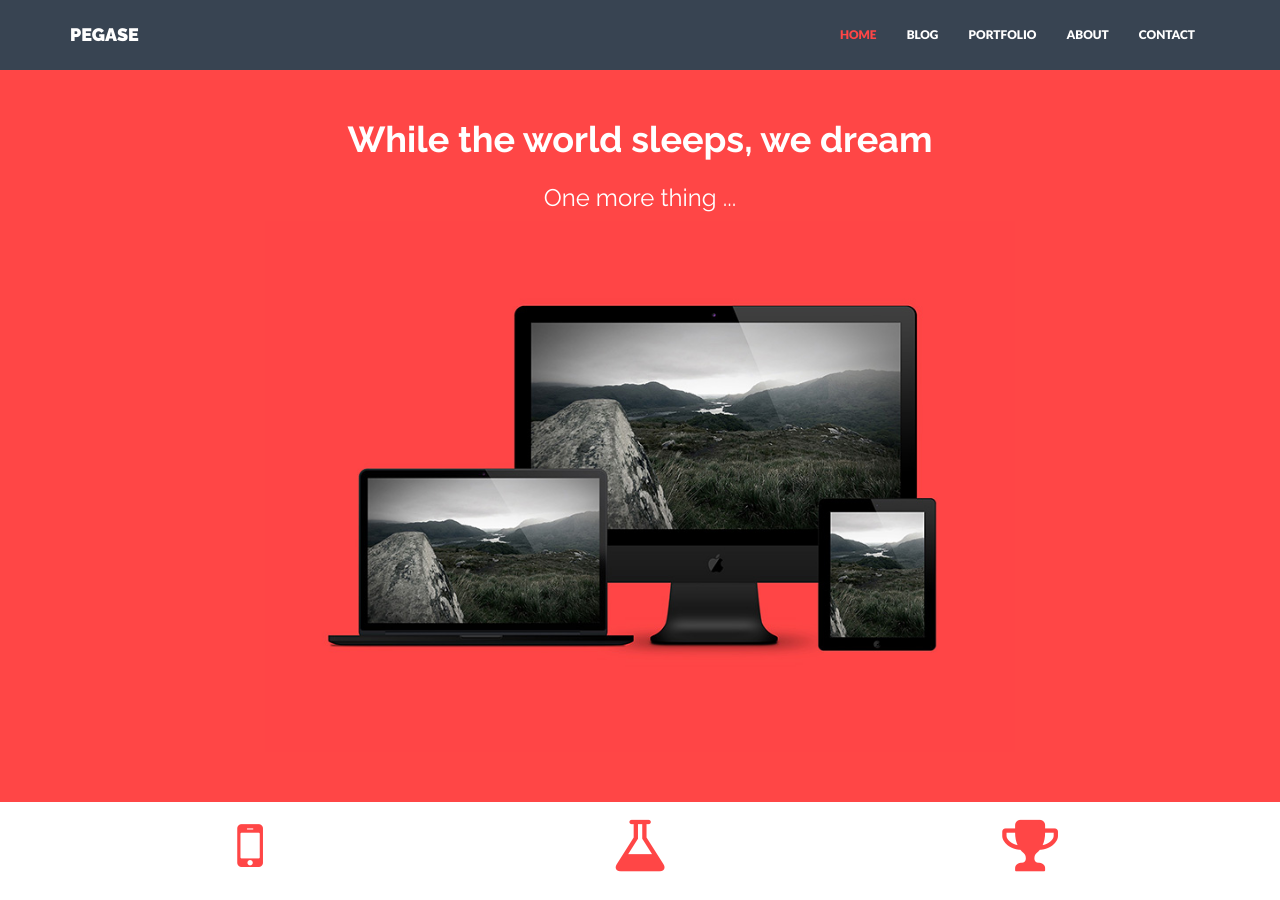
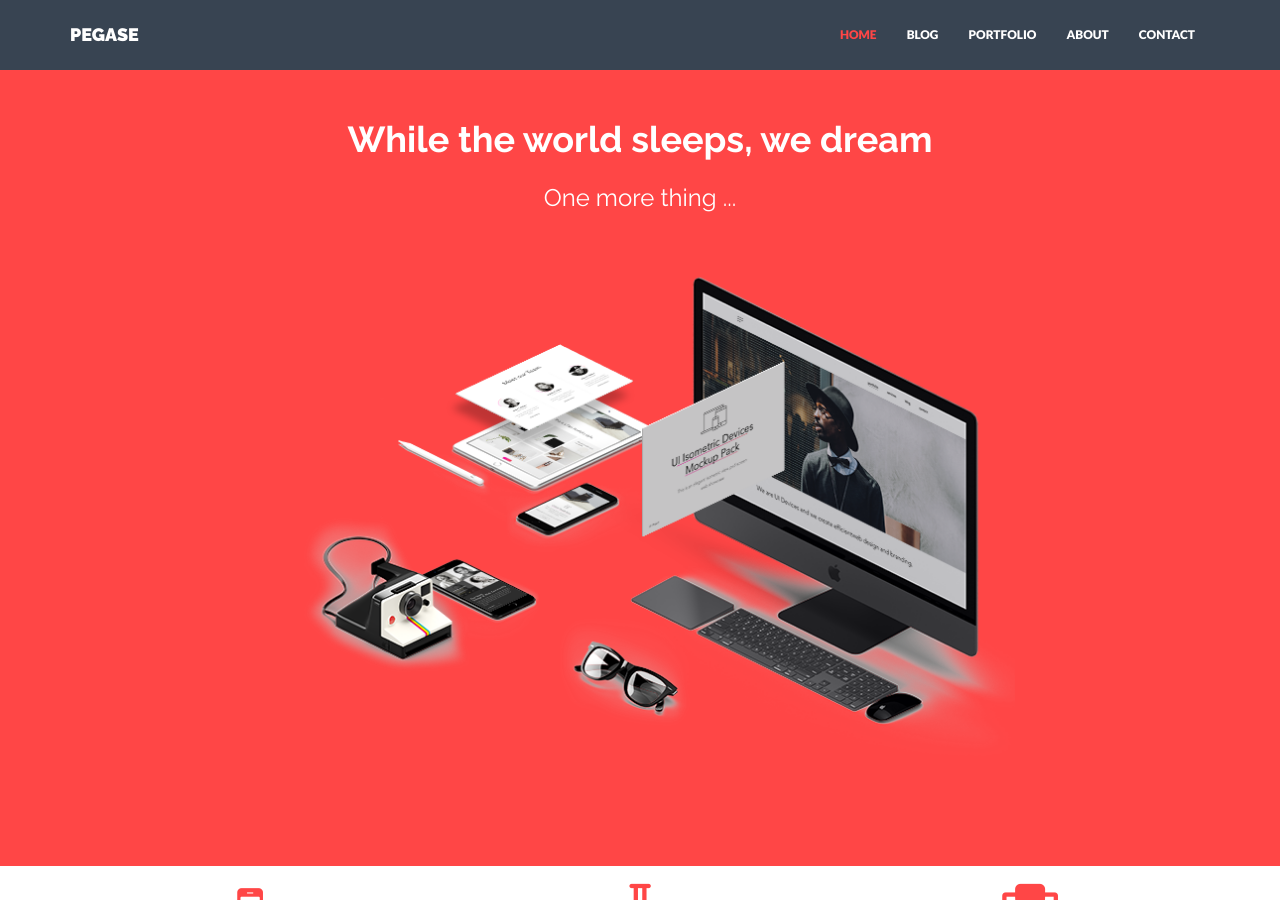
Before and after one commit to PegaseTeam/pegaseteam.github.io, a Jekyll site: the page built from index.html, in a window 1280 px wide and 900 px high. Built offline with Jekyll 4.4.1, drawn with Linux system fonts in a browser that asks for light colours; nearby versions of some CDN libraries.

Commit message:
Revert "Sync"
This reverts commit 5d9960418e12583fc4cfc8c43f9c1297083d75a9.

```diff
--- a/_includes/header.html
+++ b/_includes/header.html
@@ -8,7 +8,7 @@
                 <!-- <h5>More Lorem Ipsum added here too.</h5>				 -->
             </div>
             <div class="col-lg-8 col-lg-offset-2 himg">
-                <img src="{{ "/assets/img/browser.jpg" | prepend: site.baseurl }}" class="img-responsive">
+                <img src="{{ "/assets/img/browser.png" | prepend: site.baseurl }}" class="img-responsive">
             </div>
         </div><!-- /row -->
     </div> <!-- /container -->
```
Also changed, not shown: assets/img/browser.jpg (deleted), assets/img/browser.png (renamed from assets/img/browser-2.png), 1 other file.
